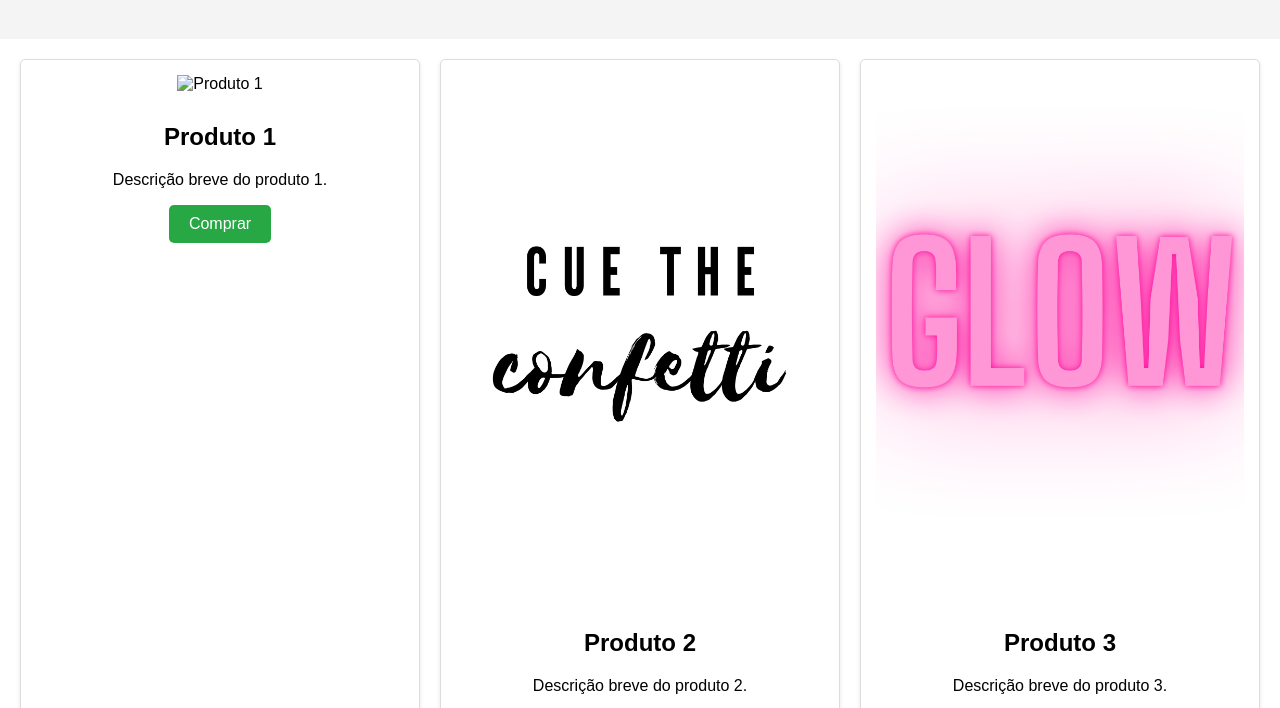
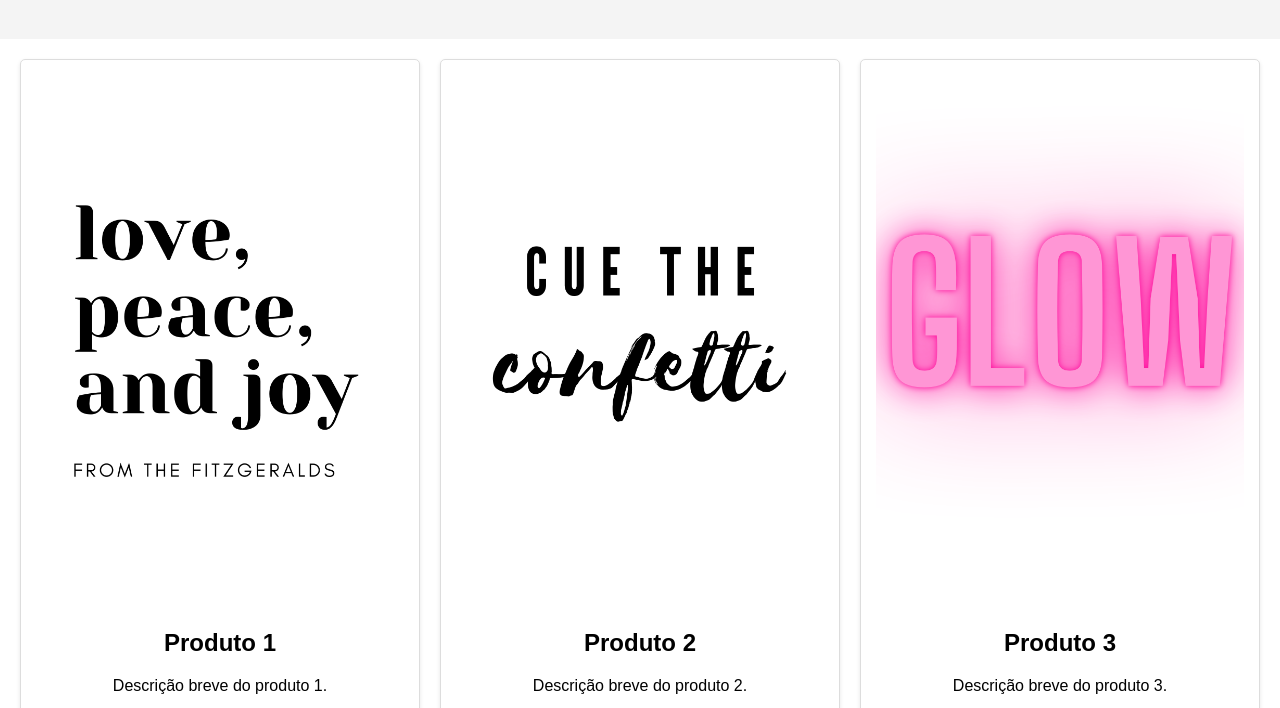
Before and after one commit to wrCEO/catalogo, a plain HTML site: page index.html in a window 1280 px wide. Shown: the part 81-789 px from the top of the page. Drawn offline with Linux system fonts and the light colour scheme; files whose address does not match are found by name.

Commit message:
Update index.html

```diff
--- a/index.html
+++ b/index.html
@@ -13,7 +13,7 @@
     <main>
         <section class="catalogo">
             <div class="item">
-                <img src="imagens/1.png" alt="Produto 1">
+                <img src="1.png" alt="Produto 1">
                 <h2>Produto 1</h2>
                 <p>Descrição breve do produto 1.</p>
                 <button class="comprar">Comprar</button>
```
